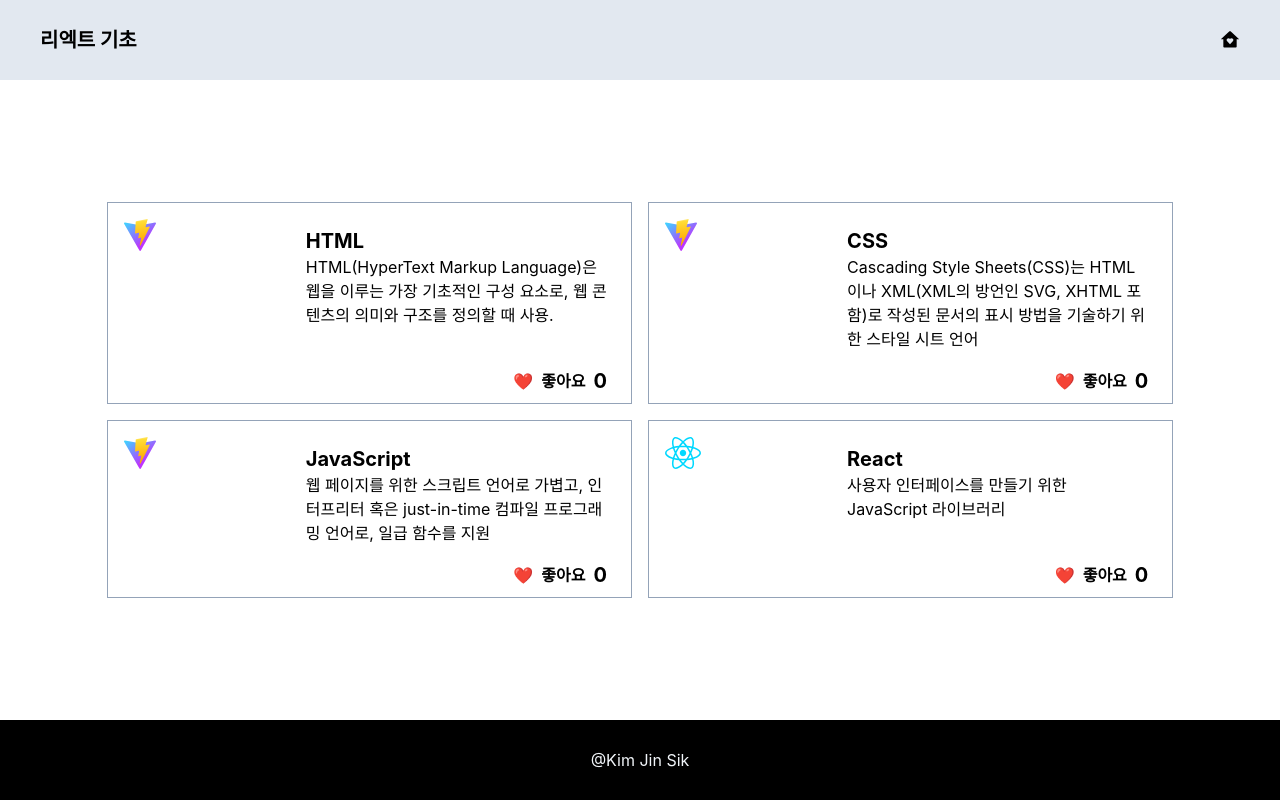
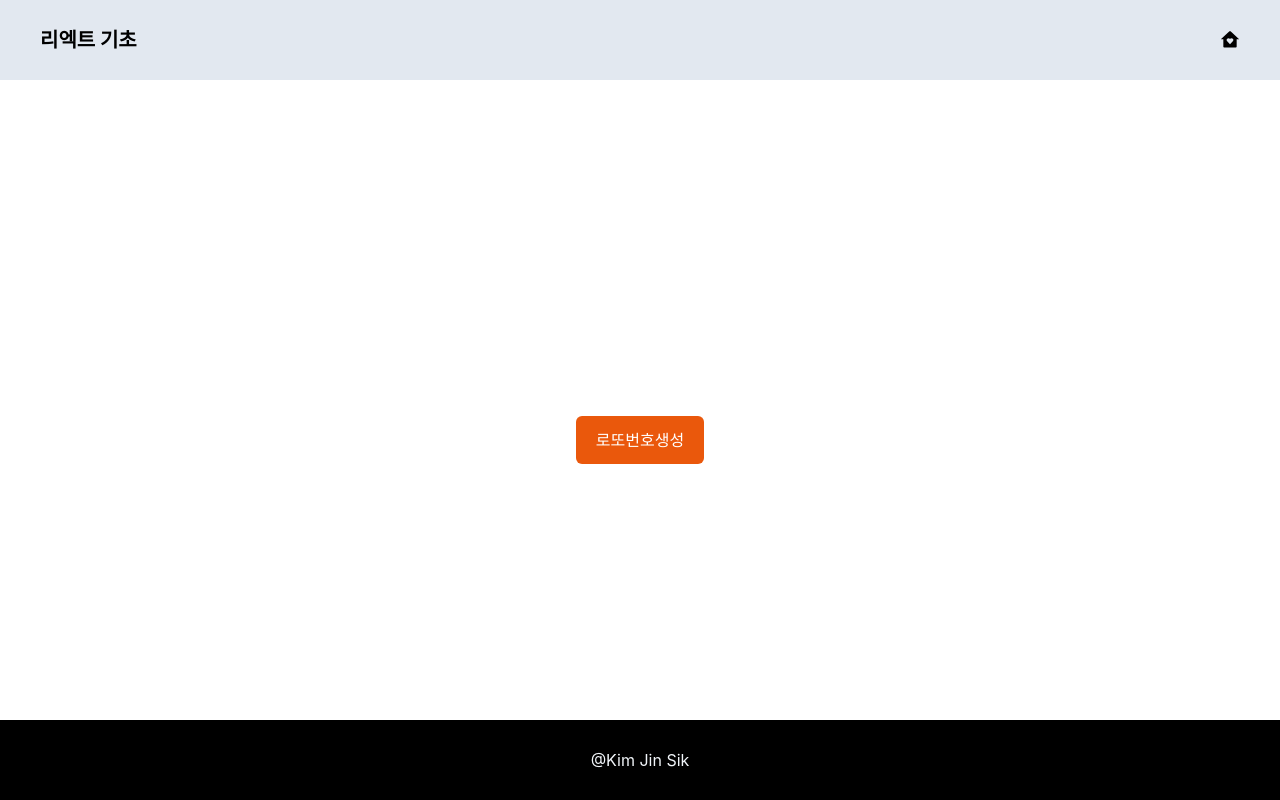
Before and after one commit to ideavirus2-lang/basicapp, a React (Create React App) app: page / in a window 1280 px wide. Built offline with nearby package versions, Linux system fonts and the light colour scheme.

Commit message:
로또번호생성

```diff
--- /dev/null
+++ b/src/05/Ball.js
@@ -0,0 +1,22 @@
+
+
+export default function Ball({n}) {
+  const colorN ={
+    'b0' : 'bg-orange-600',
+    'b1' : 'bg-lime-600',
+    'b2' : 'bg-sky-600',
+    'b3' : 'bg-violet-600',
+    'b4' : 'bg-rose-600'
+  }
+
+  return (
+    <div className={`inline-flex w-16 h-16
+                    mx-2
+                    justify-center items-center
+                    rounded-full text-2xl font-bold
+                    ${colorN["b"+Math.floor(n/10)]} text-white`
+                    }>
+      {n}
+    </div>
+  )
+}
--- /dev/null
+++ b/src/05/Lotto.js
@@ -0,0 +1,42 @@
+import TailButton from "../Ui/TailButton"
+import Ball from "./Ball";
+import { useState } from "react"
+
+export default function Lotto() {
+  const [tags, setTags] = useState();
+
+
+  const handleOK = () =>{
+    let arr = [];
+
+    while(arr.length < 7){
+        let n = Math.floor(Math.random() * 45) + 1;
+
+        if(!arr.includes(n)) arr.push(n);
+    }
+
+    let bonus = arr.splice(-1);
+    arr.sort((a,b) => (a-b))
+    console.log(arr, bonus);
+
+    let tm = arr.concat(bonus);
+    tm = tm.map(item => <Ball n={item} key={`b${item}`}/>);
+
+    tm.splice(6,0,<span className="text-3xl mx-2" key="sp">+</span>)
+    setTags(tm);
+  }
+
+
+
+  return (
+    <div className="w-full flex flex-col
+                    justify-center items-center">
+        <div className="m-10">
+          {tags}
+        </div>
+        <div>
+            <TailButton caption='로또번호생성' bcolor='orange' handleClick={handleOK}/>
+        </div>
+    </div>
+  )
+}
--- a/src/App.js
+++ b/src/App.js
@@ -3,6 +3,7 @@ import MyList from './04/MyList';
 
 import './App.css';
 import { RiHomeHeartFill } from 'react-icons/ri';
+import Lotto from './05/Lotto';
 
 
 function App() {
@@ -14,7 +15,7 @@ function App() {
       </header>
 
       <main className='grow w-full flex justify-center items-center overflow-y-auto'>
-        <MyList/>
+        <Lotto/>
       </main>
 
       <footer className='flex justify-center items-center h-20 bg-black text-slate-100'>
--- /dev/null
+++ b/src/Ui/TailButton.js
@@ -0,0 +1,30 @@
+
+
+export default function TailButton({caption, bcolor, handleClick}) {
+  const colorB = {
+    'blue' : 'bg-blue-600',
+    'orange' : 'bg-orange-600'
+  }
+
+  const colorBHover = {
+    'blue' : 'hover:bg-blue-800',
+    'orange' : 'hover:bg-orange-800'
+  }
+
+
+  return (
+    <button className={`inline-flex px-5 py-3
+                       rounded-md
+                       mx-2
+                       justify-center
+                       items-center
+                       text-white fond-bold
+                       ${colorB[bcolor]}
+                       ${colorBHover[bcolor]}`
+                    }
+                       onClick = {handleClick}>
+        {caption}
+
+    </button>
+  )
+}
```
